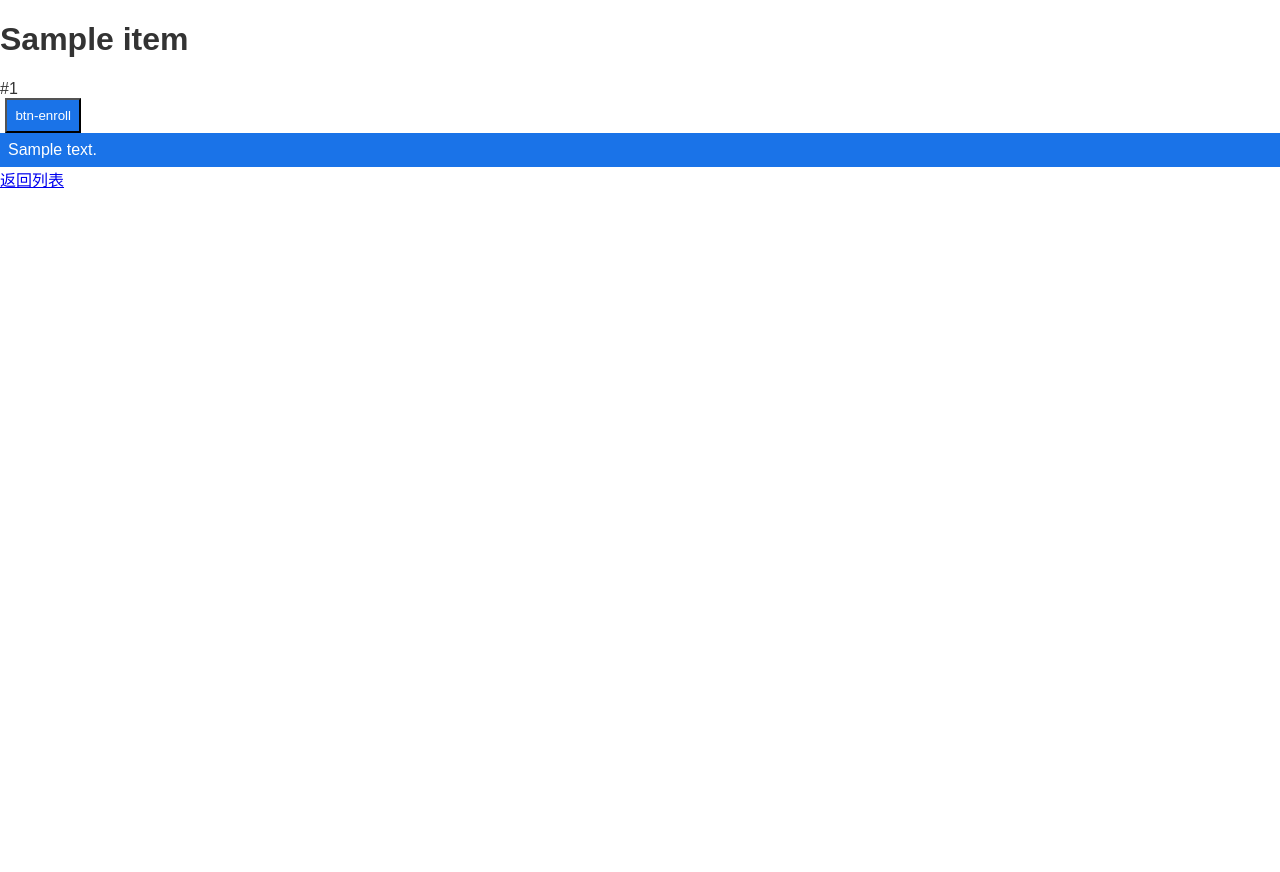
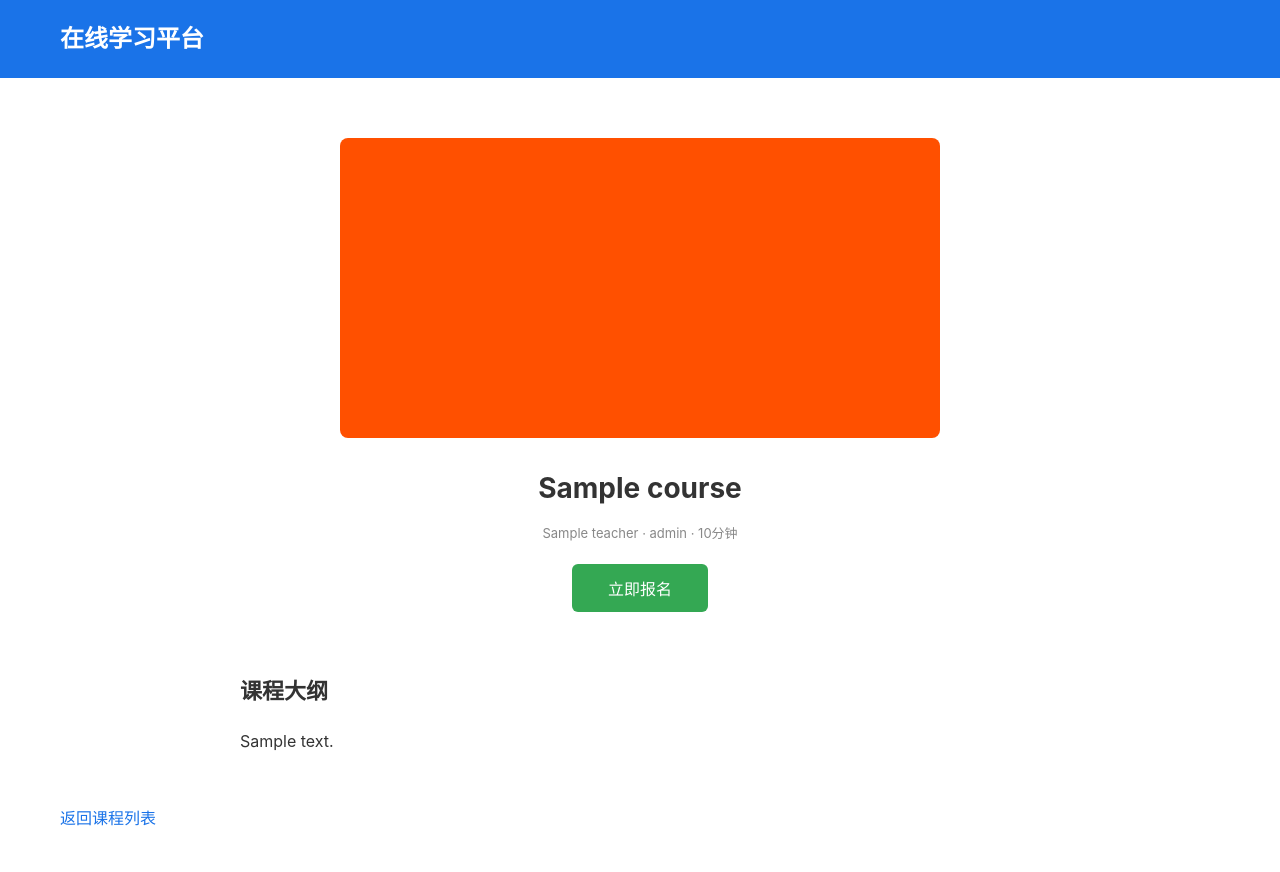
Before and after one commit to lvzhaobo/loop-sample, a Flask app: template sample1/templates/detail.html in a window 1280 px wide. Before the commit the page ends 188 px from the top, so only its background shows below. Run offline with Flask 3, Linux system fonts and the light colour scheme; the template is opened without the code that fills it: most values are stand-ins (such as "Sample title", 1, 10 or a date in 2020).

Commit message:
[FS-001] 在线学习平台(飞书Wiki Spec) (case=education)

```diff
--- a/sample1/app.py
+++ b/sample1/app.py
@@ -1,57 +1,72 @@
 import os
 import json
-from flask import Flask, render_template, jsonify, abort
+import logging
+from flask import Flask, render_template, abort, jsonify
+
+# 常量定义
+DATA_PATH = os.path.join(os.path.dirname(__file__), 'data', 'courses.json')
+PORT = int(os.environ.get("PORT", 5000))
+
+# 日志配置
+logging.basicConfig(level=logging.INFO, format='%(asctime)s - %(levelname)s - %(message)s')
+logger = logging.getLogger(__name__)
 
 app = Flask(__name__)
-DATA_PATH = os.path.join(os.path.dirname(__file__), "data/courses.json")
-PORT = int(os.environ.get("PORT", 5000))
 
+# 唯一的数据加载函数
 def load_courses():
-    """唯一数据读取入口。"""
+    """加载课程数据，返回课程列表"""
     try:
-        with open(DATA_PATH, encoding="utf-8") as f:
-            return json.load(f)
-    except (OSError, json.JSONDecodeError) as e:
-        app.logger.error("数据加载失败: %s", e)
+        with open(DATA_PATH, 'r', encoding='utf-8') as f:
+            courses = json.load(f)
+        logger.info(f"成功加载 {len(courses)} 门课程")
+        return courses
+    except FileNotFoundError:
+        logger.error(f"数据文件未找到: {DATA_PATH}")
+        return []
+    except json.JSONDecodeError as e:
+        logger.error(f"JSON 解析错误: {e}")
         return []
 
-def _find(items, id):
-    """按 id 查找单条。"""
-    for it in items:
-        if it.get("id") == id:
-            return it
-    return None
+# 首页 - 课程列表页
+@app.route('/')
+def course_list():
+    """渲染课程列表页"""
+    courses = load_courses()
+    return render_template('list.html', courses=courses)
 
-@app.route("/")
-def course_list():
-    """列表页。"""
-    return render_template("list.html", items=load_courses())
+# 课程详情页
+@app.route('/course/<int:id>')
+def course_detail(id):
+    """渲染课程详情页，id 不存在返回 404"""
+    courses = load_courses()
+    course = next((c for c in courses if c['id'] == id), None)
+    if course is None:
+        abort(404)
+    return render_template('detail.html', course=course)
 
-@app.route("/course/<int:id>")
-def course_detail(id):
-    """详情页,不存在返回 404。"""
-    item = _find(load_courses(), id)
-    if item is None:
-        abort(404)
-    return render_template("detail.html", item=item)
+# JSON 课程列表
+@app.route('/api/courses')
+def api_courses():
+    """返回课程列表 JSON"""
+    courses = load_courses()
+    return jsonify(courses)
 
-@app.route("/api/courses")
-def api_courses():
-    """JSON 列表。"""
-    return jsonify(load_courses())
+# JSON 课程详情
+@app.route('/api/courses/<int:id>')
+def api_course_detail(id):
+    """返回单个课程 JSON，不存在返回 404"""
+    courses = load_courses()
+    course = next((c for c in courses if c['id'] == id), None)
+    if course is None:
+        return jsonify({"error": "course not found"}), 404
+    return jsonify(course)
 
-@app.route("/api/courses/<int:id>")
-def api_course_detail(id):
-    """JSON 详情,不存在返回 404。"""
-    item = _find(load_courses(), id)
-    if item is None:
-        return jsonify({"error": "course not found"}), 404
-    return jsonify(item)
+# 404 错误处理
+@app.errorhandler(404)
+def not_found(error):
+    """处理 404 错误"""
+    return render_template('404.html'), 404
 
-@app.errorhandler(404)
-def not_found(e):
-    """统一 404 页。"""
-    return render_template("base.html", not_found=True), 404
-
-if __name__ == "__main__":
-    app.run(host="0.0.0.0", port=PORT)
+if __name__ == '__main__':
+    app.run(host='0.0.0.0', port=PORT, debug=False)
--- a/sample1/static/css/style.css
+++ b/sample1/static/css/style.css
@@ -1,7 +1,183 @@
-/* 参考实现样式;包含 case.colors 全部配色 */
-body{font-family:sans-serif;margin:0;color:#333333}
-.c0{color:#1a73e8;border-color:#1a73e8}
-.c1{color:#34a853;border-color:#34a853}
-.course-card{border:1px solid #eee;padding:12px;margin:12px}
-.btn-enroll{background:#1a73e8;color:#fff;padding:8px}
-.course-outline{background:#1a73e8;color:#fff;padding:8px}
+/* 全局样式 */
+* {
+    margin: 0;
+    padding: 0;
+    box-sizing: border-box;
+}
+
+body {
+    font-family: -apple-system, BlinkMacSystemFont, "Segoe UI", Roboto, "Helvetica Neue", Arial, sans-serif;
+    background-color: #FFFFFF;
+    color: #333333;
+    line-height: 1.6;
+}
+
+.container {
+    max-width: 1200px;
+    margin: 0 auto;
+    padding: 0 20px;
+}
+
+/* 头部 */
+.site-header {
+    background-color: #1a73e8;
+    padding: 20px 0;
+    margin-bottom: 30px;
+}
+
+.site-title {
+    color: #FFFFFF;
+    font-size: 24px;
+    font-weight: 600;
+}
+
+/* 课程网格 */
+.course-grid {
+    display: grid;
+    grid-template-columns: repeat(auto-fill, minmax(300px, 1fr));
+    gap: 24px;
+    padding: 20px 0;
+}
+
+/* 课程卡片 */
+.course-card {
+    display: block;
+    background: #FFFFFF;
+    border: 1px solid #e0e0e0;
+    border-radius: 8px;
+    overflow: hidden;
+    text-decoration: none;
+    color: #333333;
+    transition: box-shadow 0.3s ease;
+}
+
+.course-card:hover {
+    box-shadow: 0 4px 12px rgba(0, 0, 0, 0.1);
+}
+
+.course-card:hover .course-title {
+    color: #1a73e8;
+}
+
+.course-cover {
+    width: 100%;
+    height: 180px;
+    object-fit: cover;
+    display: block;
+}
+
+.course-title {
+    font-size: 18px;
+    font-weight: 600;
+    padding: 12px 16px 4px;
+    transition: color 0.3s ease;
+}
+
+.course-meta {
+    font-size: 13px;
+    color: #888888;
+    padding: 0 16px 8px;
+}
+
+.course-summary {
+    font-size: 16px;
+    color: #666666;
+    padding: 0 16px 16px;
+    line-height: 1.5;
+}
+
+/* 详情页 */
+.detail-header {
+    text-align: center;
+    padding: 30px 0;
+}
+
+.detail-cover {
+    width: 100%;
+    max-width: 600px;
+    height: 300px;
+    object-fit: cover;
+    border-radius: 8px;
+    margin-bottom: 20px;
+}
+
+.detail-title {
+    font-size: 28px;
+    font-weight: 700;
+    margin-bottom: 12px;
+}
+
+.detail-meta {
+    font-size: 13px;
+    color: #888888;
+    margin-bottom: 20px;
+}
+
+.btn-enroll {
+    background-color: #34a853;
+    color: #FFFFFF;
+    border: none;
+    padding: 12px 36px;
+    font-size: 16px;
+    border-radius: 6px;
+    cursor: pointer;
+    transition: background-color 0.3s ease;
+}
+
+.btn-enroll:hover {
+    background-color: #2d8f47;
+}
+
+.course-outline {
+    max-width: 800px;
+    margin: 0 auto;
+    padding: 30px 0;
+    font-size: 16px;
+    line-height: 1.8;
+}
+
+.course-outline h2 {
+    font-size: 22px;
+    margin-bottom: 16px;
+    color: #333333;
+}
+
+.back-link {
+    display: inline-block;
+    margin: 20px 0 40px;
+    color: #1a73e8;
+    text-decoration: none;
+    font-size: 16px;
+}
+
+.back-link:hover {
+    text-decoration: underline;
+}
+
+/* 404 页面 */
+.error-page {
+    text-align: center;
+    padding: 80px 20px;
+}
+
+.error-page h1 {
+    font-size: 48px;
+    color: #1a73e8;
+    margin-bottom: 16px;
+}
+
+.error-page p {
+    font-size: 18px;
+    color: #888888;
+    margin-bottom: 24px;
+}
+
+.error-page a {
+    color: #1a73e8;
+    text-decoration: none;
+    font-size: 16px;
+}
+
+.error-page a:hover {
+    text-decoration: underline;
+}
--- a/sample1/static/js/main.js
+++ b/sample1/static/js/main.js
@@ -1,2 +1,10 @@
-// 参考实现:无额外脚本
-console.log('ready');
+// 在线学习平台 - 主 JavaScript 文件
+document.addEventListener('DOMContentLoaded', function() {
+    // 报名按钮点击事件
+    var enrollButtons = document.querySelectorAll('.btn-enroll');
+    enrollButtons.forEach(function(button) {
+        button.addEventListener('click', function() {
+            alert('报名成功！');
+        });
+    });
+});
--- a/sample1/templates/base.html
+++ b/sample1/templates/base.html
@@ -1,14 +1,20 @@
-<!doctype html>
-<html lang="zh">
+<!DOCTYPE html>
+<html lang="zh-CN">
 <head>
-<meta charset="utf-8">
-<meta name="viewport" content="width=device-width, initial-scale=1">
-<title>在线学习平台:课程列表 + 详情</title>
-<link rel="stylesheet" href="{{ url_for('static', filename='css/style.css') }}">
+    <meta charset="UTF-8">
+    <meta name="viewport" content="width=device-width, initial-scale=1.0">
+    <title>{% block title %}在线学习平台{% endblock %}</title>
+    <link rel="stylesheet" href="{{ url_for('static', filename='css/style.css') }}">
 </head>
 <body>
-{% if not_found %}<h1 class="notfound">404 Not Found</h1>
-{% else %}{% block body %}{% endblock %}{% endif %}
-<script src="{{ url_for('static', filename='js/main.js') }}"></script>
+    <header class="site-header">
+        <div class="container">
+            <h1 class="site-title">在线学习平台</h1>
+        </div>
+    </header>
+    <main class="container">
+        {% block content %}{% endblock %}
+    </main>
+    <script src="{{ url_for('static', filename='js/main.js') }}"></script>
 </body>
 </html>
--- a/sample1/templates/detail.html
+++ b/sample1/templates/detail.html
@@ -1,9 +1,15 @@
 {% extends "base.html" %}
-{% block body %}
-<h1 class="detail-title">{{ item.title }}</h1>
-<div class="meta">#{{ item.id }}</div>
-<img class="main-img" src="{{ url_for('static', filename='img/' ~ item.id ~ '.png') }}" alt="">
-<button class="btn-enroll">btn-enroll</button>
-<div class="course-outline">{{ item.content }}</div>
-<a class="back" href="/">返回列表</a>
+{% block title %}{{ course.title }} - 在线学习平台{% endblock %}
+{% block content %}
+    <div class="detail-header">
+        <img class="detail-cover" src="{{ url_for('static', filename='img/' + course.id|string + '.png') }}" alt="{{ course.title }}">
+        <h1 class="detail-title">{{ course.title }}</h1>
+        <p class="detail-meta">{{ course.teacher }} · {{ course.level }} · {{ course.duration }}分钟</p>
+        <button class="btn-enroll">立即报名</button>
+    </div>
+    <div class="course-outline">
+        <h2>课程大纲</h2>
+        <p>{{ course.content }}</p>
+    </div>
+    <a href="/" class="back-link">返回课程列表</a>
 {% endblock %}
```
Also changed, not shown: sample1/data/courses.json (+36 -36 lines), sample1/templates/404.html (added, +9 -0 lines), sample1/templates/list.html (+12 -12 lines), sample1/tests/test_app.py (+45 -21 lines), sample1/README.md, sample1/requirements.txt (line endings or trailing spaces), sample1/static/img/1.png, sample1/static/img/2.png, sample1/static/img/3.png, sample1/static/img/4.png, sample1/static/img/5.png, sample1/static/img/6.png, 2 other files.
